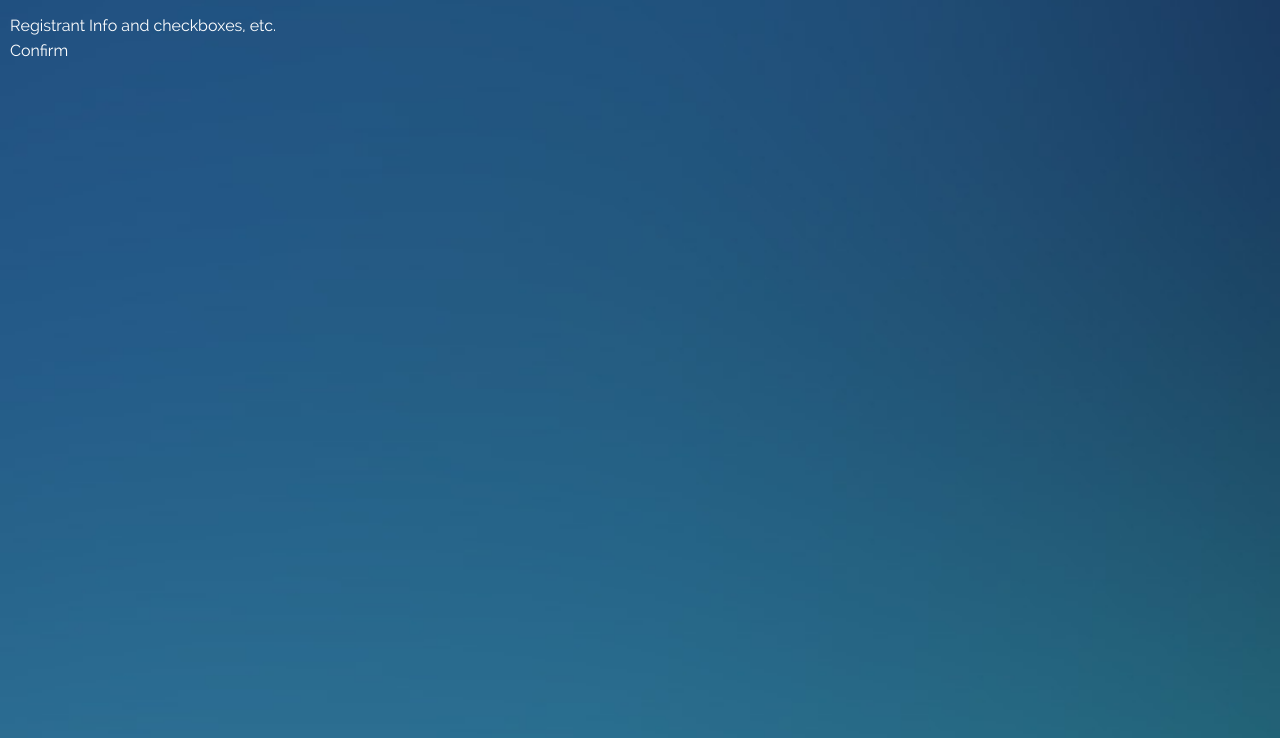
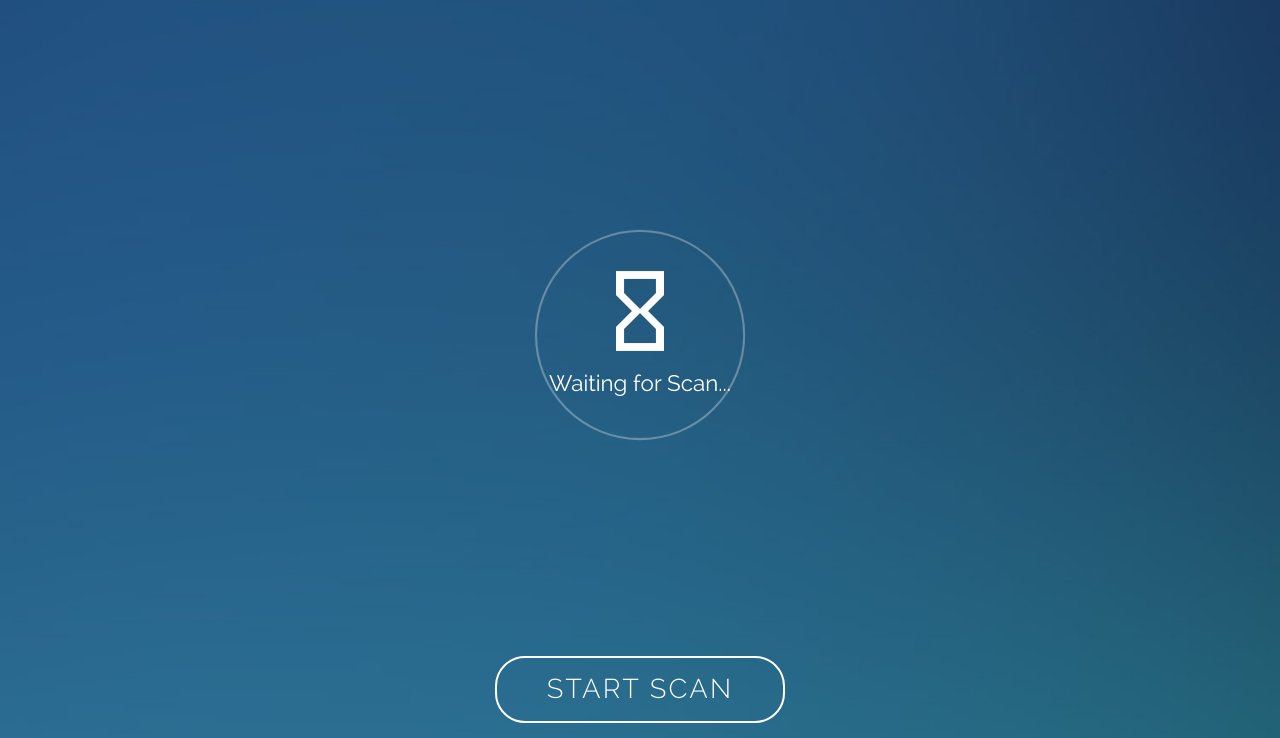
Before and after one commit to C-Rodg/Materials-Distribution, a React app: page / in a window 1280 px wide. Shown: the part 62-800 px from the top of the page. Built offline with nearby package versions, Linux system fonts and the light colour scheme.

Commit message:
Finished waiting transition animations

```diff
--- a/src/components/App.js
+++ b/src/components/App.js
@@ -9,21 +9,36 @@ class App extends Component {
 		super(props);
 
 		this.state = {
-			registrant: {},
+			registrant: null,
 			isLoading: false
 		};
 	}
 
+	componentDidMount() {
+		// Attach window.OnDataRead, etc...
+	}
+
+	// Scan Read
+	onScanRead = data => {
+		this.setState({ isLoading: true });
+	};
+
 	// Back button clicked
 	handleGoBack = () => {
 		this.setState({
-			registrant: null
+			registrant: null,
+			isLoading: false
 		});
 	};
 
 	// Scan button pressed
 	handleStartScan = () => {
 		console.log("STARTING SCAN");
+		this.setState({ isLoading: true });
+		setTimeout(() => {
+			this.setState({ registrant: {} });
+		}, 2500);
+		//this.setState({ registrant: {} });
 	};
 
 	// Scan button released
@@ -45,6 +60,7 @@ class App extends Component {
 						<WaitingContent
 							onStartScan={this.handleStartScan}
 							onStopScan={this.handleStopScan}
+							isLoading={this.state.isLoading}
 						/>
 					)}
 				</main>
--- a/src/components/WaitingContent.js
+++ b/src/components/WaitingContent.js
@@ -1,21 +1,25 @@
 import React from "react";
 import "../styles/waiting-content.scss";
 
-const WaitingContent = ({ onStartScan, onStopScan }) => {
+const WaitingContent = ({ onStartScan, onStopScan, isLoading }) => {
 	return (
 		<div className="waiting-content">
 			<div className="waiting-info">
 				<div className="waiting-loading-container">
-					<div className="waiting-icon">
+					<div
+						className={["waiting-icon", isLoading ? "icon-hide" : ""].join(" ")}
+					>
 						<i className="material-icons">hourglass_empty</i>
 					</div>
-					<div className="waiting-text">Waiting for Scan...</div>
+					<div className="waiting-text">
+						{!isLoading ? "Waiting for Scan..." : "Loading Registrant..."}
+					</div>
 					<span className="loading-effect" />
 				</div>
 			</div>
 			<div className="start-scan">
 				<button
-					className="action-btn"
+					className={["action-btn", isLoading ? "fade-out" : ""].join(" ")}
 					onTouchStart={() => onStartScan()}
 					onTouchEnd={() => onStopScan()}
 				>
--- a/src/styles/header.scss
+++ b/src/styles/header.scss
@@ -13,6 +13,7 @@
 
 	.header-back {
 		cursor: pointer;
+		user-select: none;
 		padding: 10px 8px 6px 8px;
 		z-index: 3;
 		i {
--- a/src/styles/waiting-content.scss
+++ b/src/styles/waiting-content.scss
@@ -13,10 +13,17 @@
 		justify-content: center;
 
 		.waiting-icon {
+			transform: rotate(0);
+			transition: transform 1.2s cubic-bezier(0.68, -0.55, 0.265, 1.55);
+
 			margin-top: -5px;
 
 			i {
 				font-size: 96px;
+			}
+
+			&.icon-hide {
+				transform: rotate(180deg);
 			}
 		}
 
@@ -73,6 +80,8 @@
 
 	.start-scan {
 		button {
+			user-select: none;
+			opacity: 1;
 			color: $norm-text;
 			font-size: 1.7rem;
 			letter-spacing: 0.08em;
@@ -87,6 +96,11 @@
 			&:active {
 				color: #4ca899;
 				background-color: $norm-text;
+			}
+
+			&.fade-out {
+				opacity: 0;
+				visibility: hidden;
 			}
 		}
 	}
```
